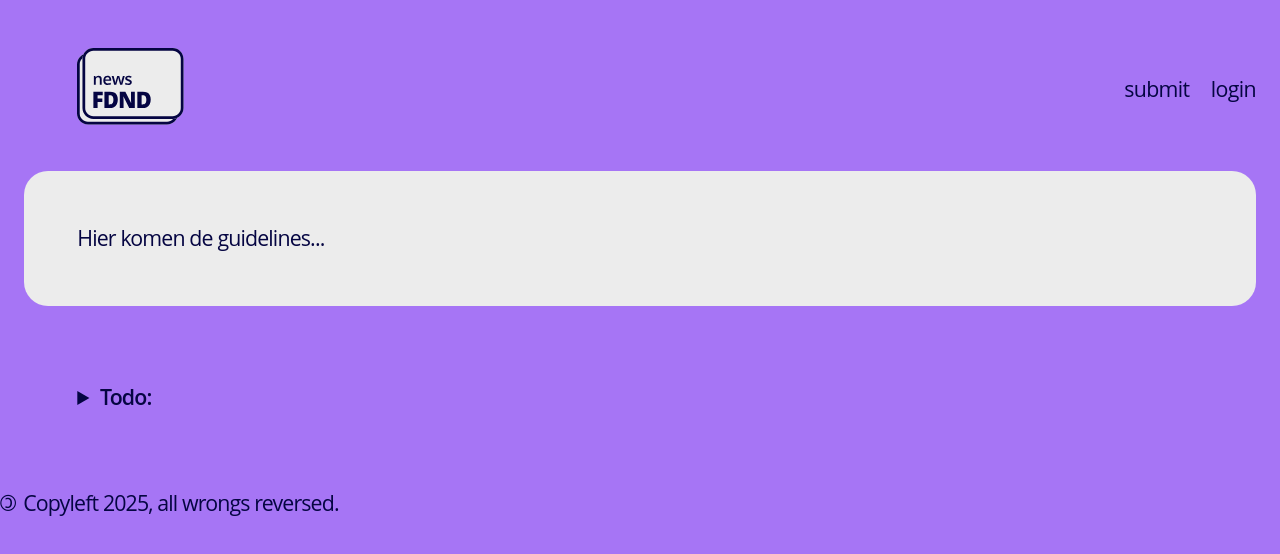
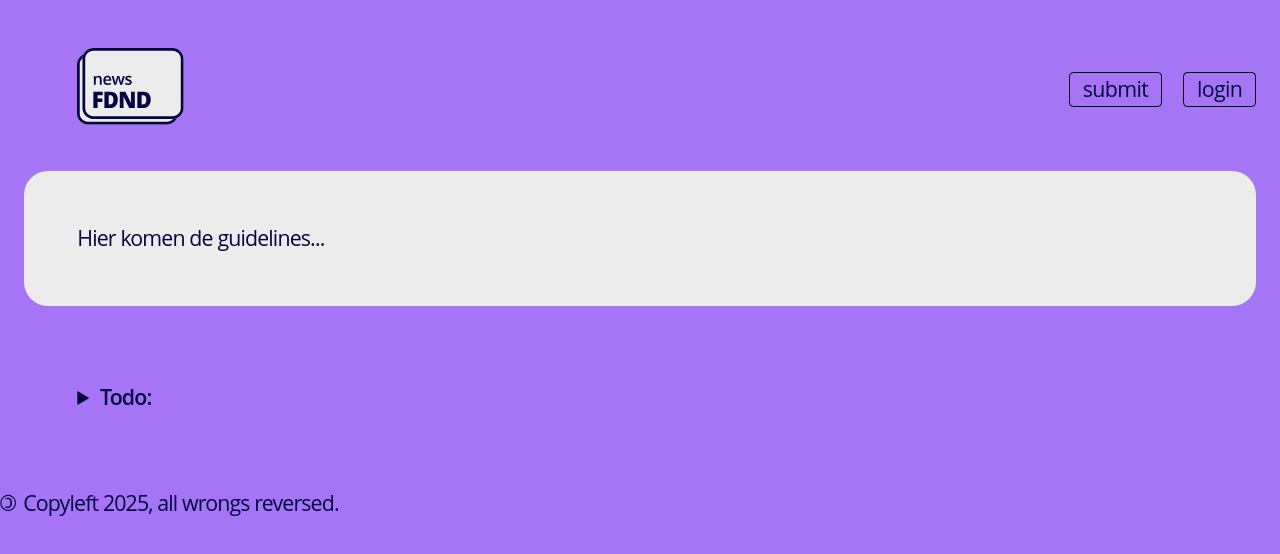
Before and after one commit to fdnd/news.fdnd.nl, a SvelteKit app: page /guidelines in a window 1280 px wide. Shown: the top 554 px of the page. Built offline with nearby package versions, Linux system fonts and the light colour scheme; no server answers.

Commit message:
Style updates for navigation links

```diff
--- a/src/routes/+layout.svelte
+++ b/src/routes/+layout.svelte
@@ -90,9 +90,14 @@
 		transition-delay: calc(var(--total) - var(--i) * 0.1s);
 		text-decoration: none;
 		letter-spacing: -0.03em;
+		border: 0.08em solid black;
+		padding: 0.1em 0.6em;
+		border-radius: 0.2em;
 	}
 	nav a:hover {
-		text-decoration: underline;
+		/* text-decoration: underline; */
+		color: var(--base-color);;
+		background-color: var(--color);
 	}
 	nav button {
 		width: 100%;
```
